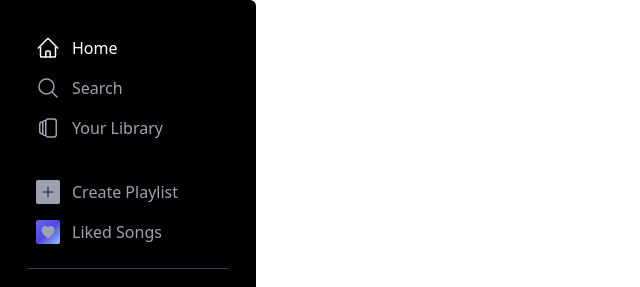
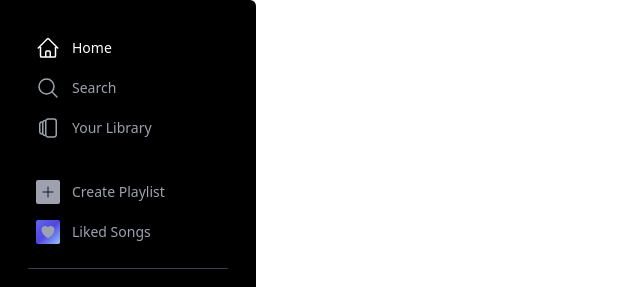
Before and after one commit to Gan-Tu/SpotifyUIClone, a Next.js app: page / in a window 1280 px wide. Shown: the top 287 px of the page, without its empty margins (0-640 px from the left). Built offline with nearby package versions, Linux system fonts and the light colour scheme.

Commit message:
make menu text small

```diff
--- a/components/SideBar.js
+++ b/components/SideBar.js
@@ -6,7 +6,7 @@
   return (
     <div
       className={clsx(
-        "flex items-center space-x-3 cursor-pointer hover:text-white font-medium",
+        "flex items-center space-x-3 cursor-pointer hover:text-white font-medium text-sm",
         isActive ? "text-white" : "text-gray-400"
       )}
     >
```
